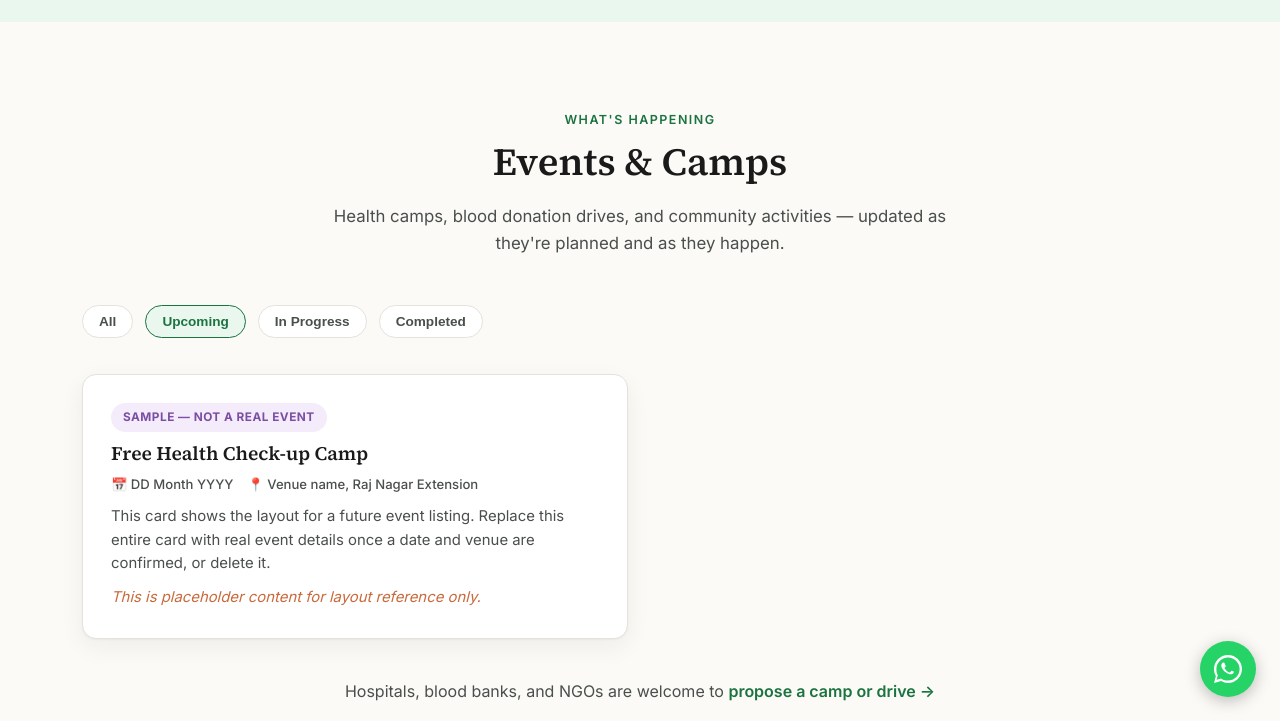
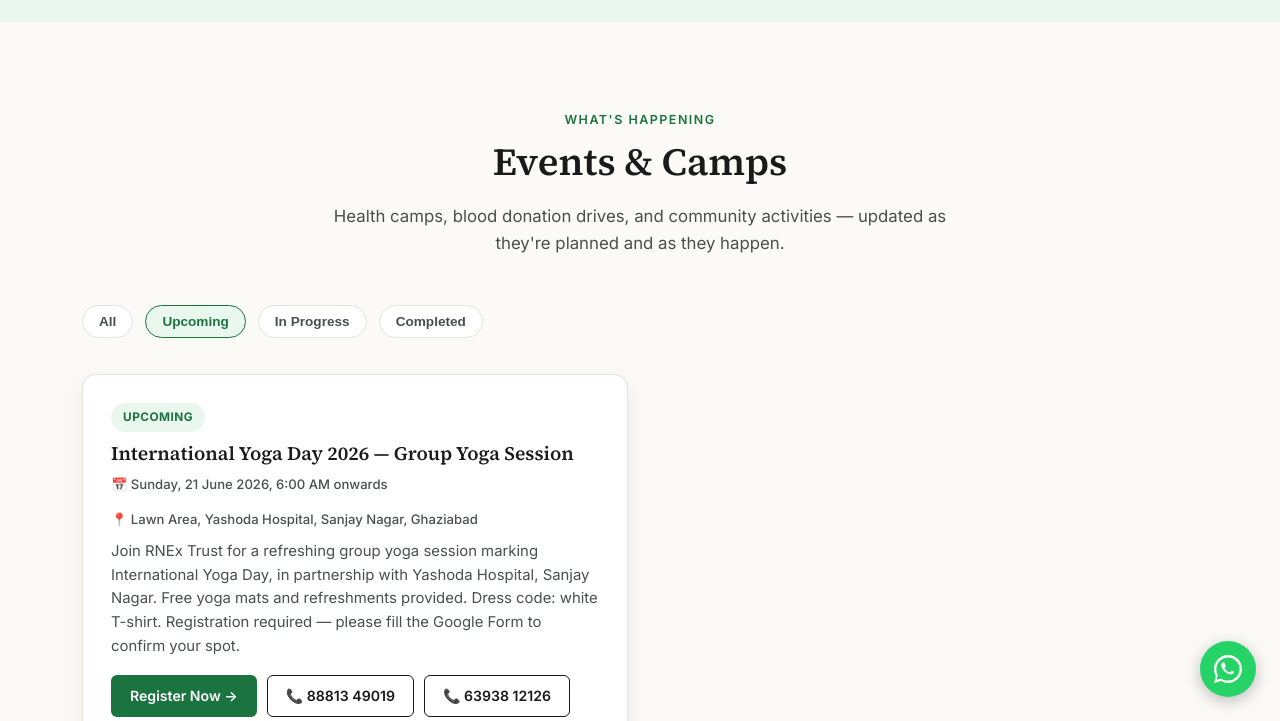
Before and after one commit to rnextrust/rnextrust-site, a plain HTML site: page index.html in a window 1280 px wide. Both pictures are taken after a click on the button "Upcoming". Shown: the part 2146-2867 px from the top of the page. Drawn offline with Linux system fonts and the light colour scheme.

Commit message:
Update index.html

```diff
--- a/index.html
+++ b/index.html
@@ -950,6 +950,22 @@ h2 { font-size: clamp(1.8rem, 3vw, 2.4rem); }
 
     <div class="events-grid" id="eventsGrid">
 
+      <!-- Real, confirmed event -->
+      <div class="event-card" data-status="upcoming">
+        <span class="event-status status-upcoming">Upcoming</span>
+        <h3>International Yoga Day 2026 — Group Yoga Session</h3>
+        <div class="event-meta">
+          <span>&#128197; Sunday, 21 June 2026, 6:00 AM onwards</span>
+          <span>&#128205; Lawn Area, Yashoda Hospital, Sanjay Nagar, Ghaziabad</span>
+        </div>
+        <p>Join RNEx Trust for a refreshing group yoga session marking International Yoga Day, in partnership with Yashoda Hospital, Sanjay Nagar. Free yoga mats and refreshments provided. Dress code: white T-shirt. Registration required &mdash; please fill the Google Form to confirm your spot.</p>
+        <div style="display:flex; flex-wrap:wrap; gap:10px; margin-top:6px;">
+          <a href="https://forms.gle/HUMAMsTsMjJpgsg8A" target="_blank" rel="noopener" class="btn btn-primary" style="padding:9px 18px; font-size:0.88rem;">Register Now &rarr;</a>
+          <a href="tel:+918881349019" class="btn btn-ghost" style="padding:9px 18px; font-size:0.88rem;">&#128222; 88813 49019</a>
+          <a href="tel:+916393812126" class="btn btn-ghost" style="padding:9px 18px; font-size:0.88rem;">&#128222; 63938 12126</a>
+        </div>
+      </div>
+
       <!-- Real, confirmed activity -->
       <div class="event-card" data-status="progress">
         <span class="event-status status-progress">In Progress</span>
@@ -959,18 +975,6 @@ h2 { font-size: clamp(1.8rem, 3vw, 2.4rem); }
           <span>&#129309; With Ghaziabad Blood Centre</span>
         </div>
         <p>RNEx Trust is coordinating a blood donation camp in partnership with Ghaziabad Blood Centre, under our standard MOU framework for healthcare partnerships. We aim to run such camps regularly through the year.</p>
-      </div>
-
-      <!-- Clearly labelled sample/placeholder so layout can be reviewed before real data exists -->
-      <div class="event-card" data-status="sample">
-        <span class="event-status status-sample">Sample &mdash; Not a real event</span>
-        <h3>Free Health Check-up Camp</h3>
-        <div class="event-meta">
-          <span>&#128197; DD Month YYYY</span>
-          <span>&#128205; Venue name, Raj Nagar Extension</span>
-        </div>
-        <p>This card shows the layout for a future event listing. Replace this entire card with real event details once a date and venue are confirmed, or delete it.</p>
-        <p class="sample-note">This is placeholder content for layout reference only.</p>
       </div>
 
     </div>
@@ -1291,11 +1295,8 @@ filterPills.forEach(pill => {
     let visibleCount = 0;
 
     eventCards.forEach(card => {
-      const status = card.dataset.status; // progress | upcoming | completed | sample
-      const matches =
-        filter === 'all' ||
-        (filter === status) ||
-        (filter === 'upcoming' && status === 'sample'); // sample card shown under "upcoming" too, since it represents that kind of entry
+      const status = card.dataset.status; // progress | upcoming | completed
+      const matches = filter === 'all' || filter === status;
 
       card.style.display = matches ? '' : 'none';
       if (matches) visibleCount++;
```
